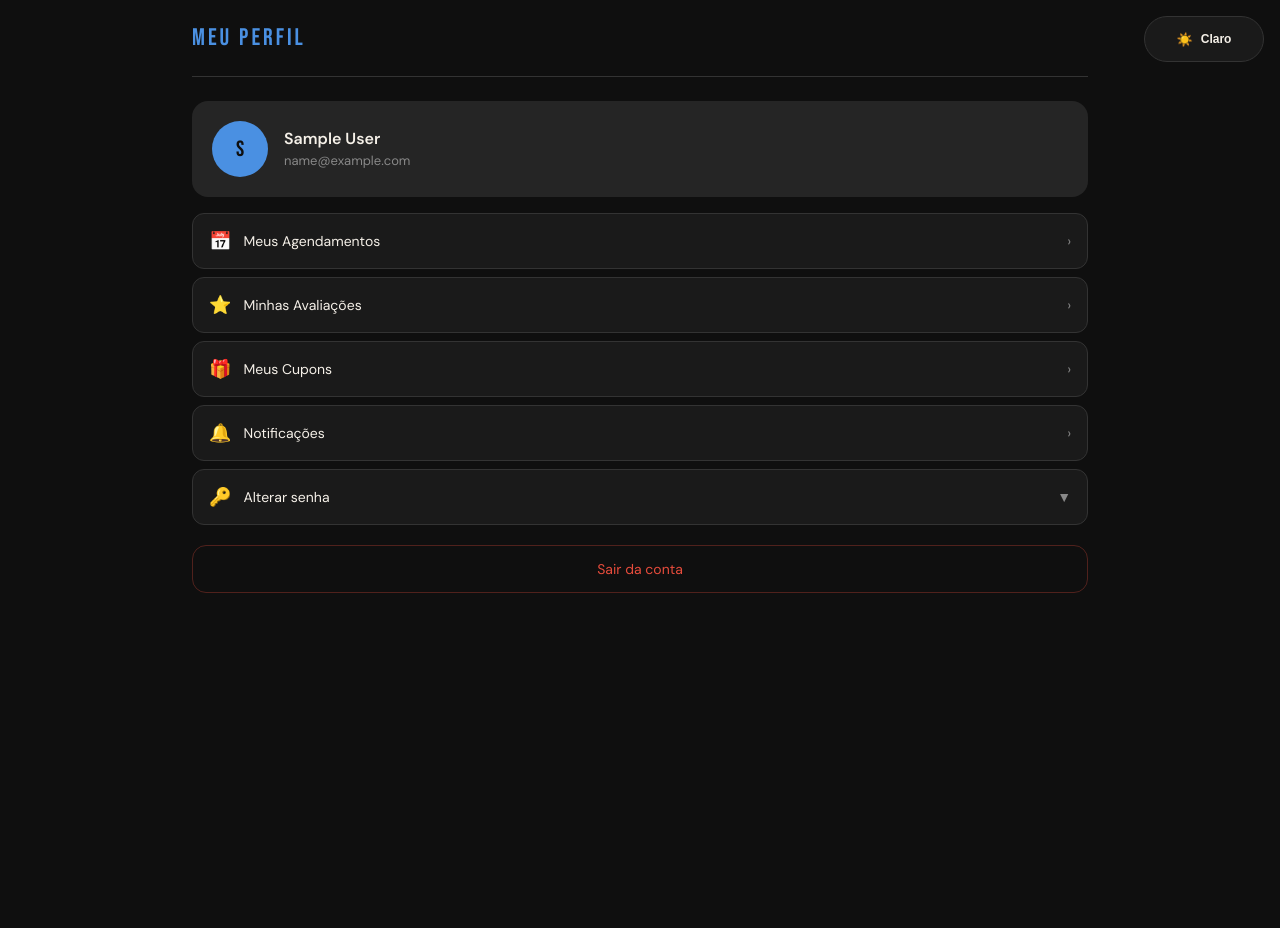
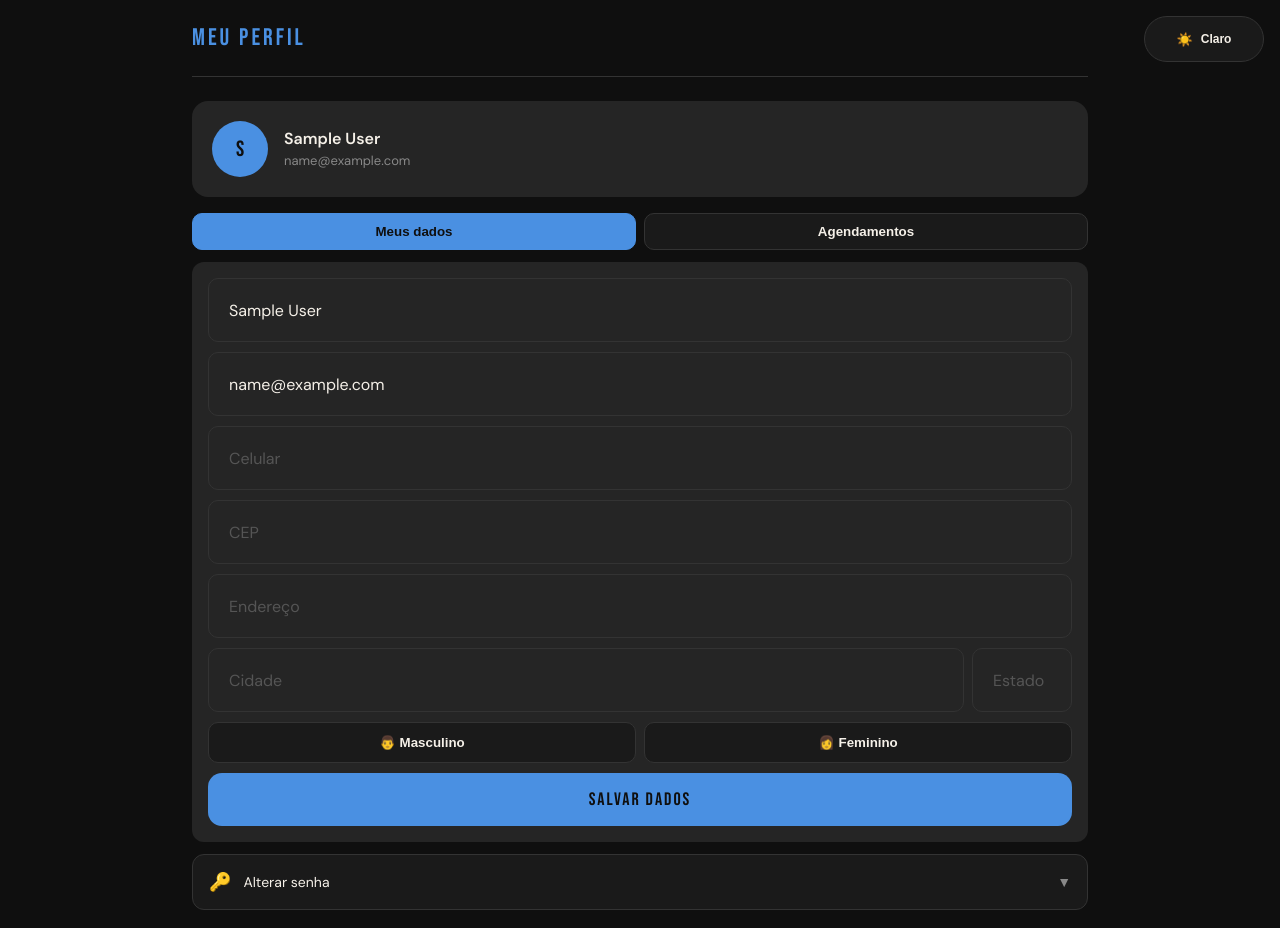
Before and after one commit to leonardo850/frontend, a React (Create React App) app: page /login in a window 1280 px wide. Shown: the top 928 px of the page. Before the commit the page ends 800 px from the top, so only its background shows below. Built offline with nearby package versions, Linux system fonts and the light colour scheme; sample sign-in values are in the browser's storage.

Commit message:
meus dados

```diff
--- a/src/lib/api.js
+++ b/src/lib/api.js
@@ -29,6 +29,7 @@ export const authAPI = {
   forgotPassword: (data) => api.post('/api/auth/forgot', data),
   resetPassword: (data) => api.post('/api/auth/reset', data),
   changePassword: (data) => api.patch('/api/auth/password', data),
+  updateProfile: (data) => api.patch('/api/auth/profile', data),
 };
 
 // Barbershops
--- a/src/pages/LoginPage.js
+++ b/src/pages/LoginPage.js
@@ -112,6 +112,46 @@ export default function LoginPage({ navigate }) {
   const [pwdForm, setPwdForm] = useState({ current: '', newPwd: '' });
   const [pwdLoading, setPwdLoading] = useState(false);
   const [pwdError, setPwdError] = useState('');
+  const [activeProfileTab, setActiveProfileTab] = useState('dados');
+  const [profileForm, setProfileForm] = useState({
+    name: user?.name || '',
+    phone: user?.phone || '',
+    address: user?.address || '',
+    city: user?.city || '',
+    state: user?.state || '',
+    zip_code: user?.zip_code || '',
+    gender: user?.gender || '',
+    email: user?.email || '',
+  });
+  const [profileLoading, setProfileLoading] = useState(false);
+  const [profileError, setProfileError] = useState('');
+  const [profileCepLoading, setProfileCepLoading] = useState(false);
+
+  const buscarCepProfile = async (cep) => {
+    const cleaned = cep.replace(/\D/g, '');
+    if (cleaned.length !== 8) return;
+    setProfileCepLoading(true);
+    setProfileError('');
+    try {
+      const res = await fetch(`https://viacep.com.br/ws/${cleaned}/json/`);
+      if (!res.ok) throw new Error('Falha na busca');
+      const data = await res.json();
+      if (data.erro) {
+        setProfileError('CEP não encontrado');
+        return;
+      }
+      setProfileForm(f => ({
+        ...f,
+        address: data.logradouro || f.address,
+        city: data.localidade || f.city,
+        state: data.uf || f.state,
+      }));
+    } catch {
+      setProfileError('Erro ao buscar o CEP');
+    } finally {
+      setProfileCepLoading(false);
+    }
+  };
 
   if (useNewSignup) {
     return <SignupSteps onComplete={handleSignupComplete} onCancel={() => setUseNewSignup(false)} defaultCompanyType="barbershop" />;
@@ -162,7 +202,69 @@ export default function LoginPage({ navigate }) {
           </div>
         </div>
 
+        <div style={{ display: 'flex', gap: 8, marginBottom: 12 }}>
           {[
+            { id: 'dados', label: 'Meus dados' },
+            { id: 'agenda', label: 'Agendamentos' },
+          ].map(tab => (
+            <button key={tab.id} onClick={() => setActiveProfileTab(tab.id)} style={{ flex: 1, padding: '10px 12px', borderRadius: 10, border: `1px solid ${activeProfileTab === tab.id ? 'var(--gold)' : 'var(--border)'}`, background: activeProfileTab === tab.id ? 'var(--gold)' : 'var(--dark2)', color: activeProfileTab === tab.id ? '#0F0F0F' : 'var(--text)', fontWeight: 600, cursor: 'pointer' }}>
+              {tab.label}
+            </button>
+          ))}
+        </div>
+
+        {activeProfileTab === 'dados' ? (
+          <div style={{ background: 'var(--dark3)', borderRadius: 12, padding: 16, marginBottom: 12, display: 'flex', flexDirection: 'column', gap: 10 }}>
+            <input className="input-field" placeholder="Nome" value={profileForm.name} onChange={e => setProfileForm(f => ({ ...f, name: e.target.value }))} />
+            <input className="input-field" placeholder="E-mail" value={profileForm.email} onChange={e => setProfileForm(f => ({ ...f, email: e.target.value }))} />
+            <input className="input-field" placeholder="Celular" value={profileForm.phone} onChange={e => setProfileForm(f => ({ ...f, phone: e.target.value }))} />
+            <div style={{ position: 'relative' }}>
+              <input className="input-field" placeholder="CEP" value={profileForm.zip_code} onChange={e => {
+                const next = e.target.value;
+                setProfileForm(f => ({ ...f, zip_code: next }));
+                if (next.replace(/\D/g, '').length === 8) buscarCepProfile(next);
+              }} style={{ flex: 1 }} />
+              {profileCepLoading && <div style={{ position: 'absolute', right: 12, top: '50%', transform: 'translateY(-50%)', fontSize: 12, color: 'var(--muted)' }}>Buscando...</div>}
+            </div>
+            <input className="input-field" placeholder="Endereço" value={profileForm.address} onChange={e => setProfileForm(f => ({ ...f, address: e.target.value }))} />
+            <div style={{ display: 'flex', gap: 8 }}>
+              <input className="input-field" placeholder="Cidade" value={profileForm.city} onChange={e => setProfileForm(f => ({ ...f, city: e.target.value }))} style={{ flex: 1 }} />
+              <input className="input-field" placeholder="Estado" value={profileForm.state} onChange={e => setProfileForm(f => ({ ...f, state: e.target.value.toUpperCase() }))} style={{ flex: '0 0 100px' }} />
+            </div>
+            <div style={{ display: 'flex', gap: 8 }}>
+              {['masculino', 'feminino'].map(g => (
+                <button key={g} type="button" onClick={() => setProfileForm(f => ({ ...f, gender: g }))}
+                  style={{ flex: 1, background: profileForm.gender === g ? 'var(--gold)' : 'var(--dark2)', border: `1px solid ${profileForm.gender === g ? 'var(--gold)' : 'var(--border)'}`, borderRadius: 10, padding: '12px', cursor: 'pointer', color: profileForm.gender === g ? '#0F0F0F' : 'var(--text)', fontWeight: 600 }}>
+                  {g === 'masculino' ? '👨 Masculino' : '👩 Feminino'}
+                </button>
+              ))}
+            </div>
+            {profileError && <div className="error-msg" style={{ margin: 0 }}>{profileError}</div>}
+            <button className="btn-primary" disabled={profileLoading} onClick={async () => {
+              setProfileError('');
+              setProfileLoading(true);
+              try {
+                const { data } = await authAPI.updateProfile({
+                  name: profileForm.name,
+                  email: profileForm.email,
+                  phone: profileForm.phone,
+                  address: profileForm.address,
+                  city: profileForm.city,
+                  state: profileForm.state,
+                  zip_code: profileForm.zip_code,
+                  gender: profileForm.gender,
+                });
+                const updatedUser = { ...user, ...data.user };
+                localStorage.setItem('lebux_user', JSON.stringify(updatedUser));
+                window.location.reload();
+              } catch (err) {
+                setProfileError(err.response?.data?.error || 'Erro ao atualizar dados');
+              }
+              setProfileLoading(false);
+            }}>{profileLoading ? 'SALVANDO...' : 'SALVAR DADOS'}</button>
+          </div>
+        ) : (
+          [
             { icon: '📅', label: 'Meus Agendamentos', action: () => navigate('appointments') },
             { icon: '⭐', label: 'Minhas Avaliações', action: () => {} },
             { icon: '🎁', label: 'Meus Cupons', action: () => {} },
@@ -174,7 +276,8 @@ export default function LoginPage({ navigate }) {
               <span style={{ flex: 1 }}>{item.label}</span>
               <span style={{ color: 'var(--muted)' }}>›</span>
             </button>
-        ))}
+          ))
+        )}
 
         <button onClick={() => { setShowChangePwd(s => !s); setPwdError(''); }}
           style={{ width: '100%', background: 'var(--dark2)', border: '1px solid var(--border)', borderRadius: 12, padding: '15px 16px', display: 'flex', alignItems: 'center', gap: 12, cursor: 'pointer', color: 'var(--text)', fontFamily: 'DM Sans, sans-serif', fontSize: 14, marginBottom: 8, textAlign: 'left' }}>
```
Also changed, not shown: 8 other files (tests, documents, lock files or other folders). Lines whose indentation alone changed are shown as unchanged.
